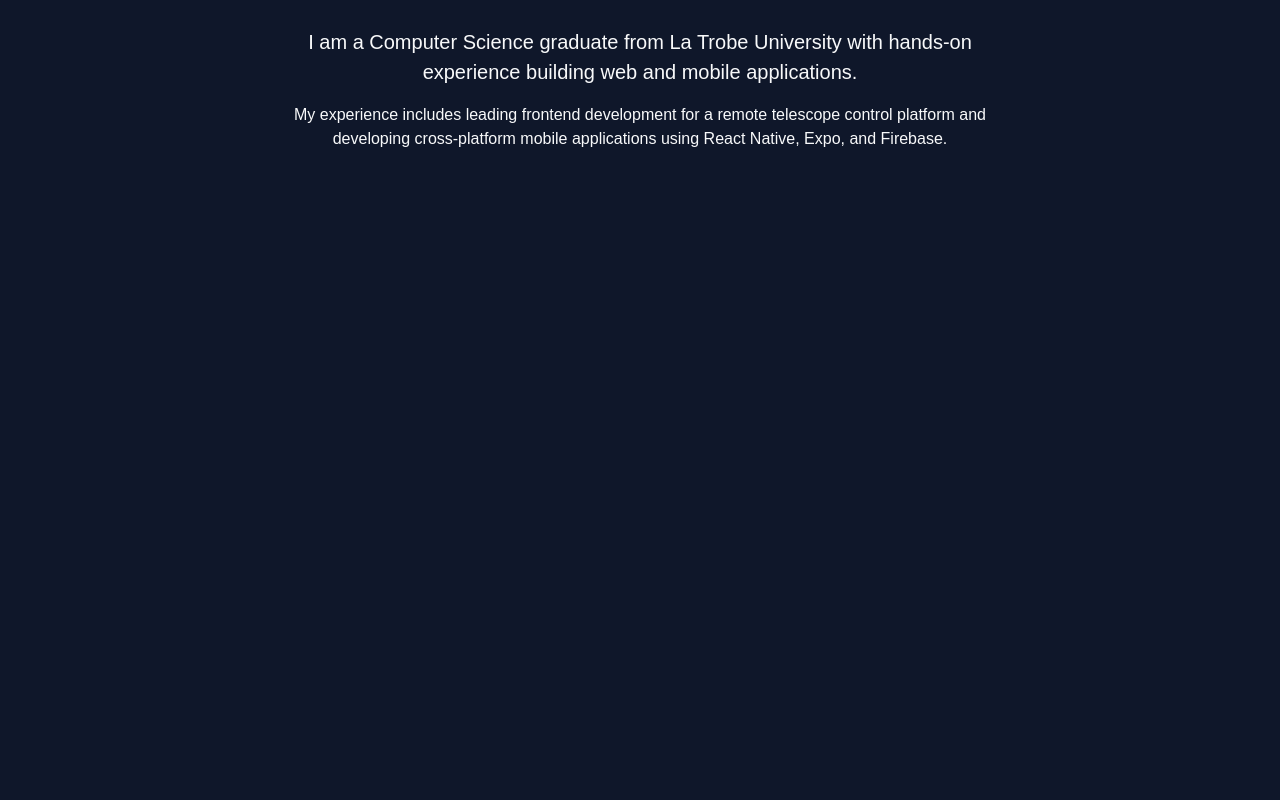
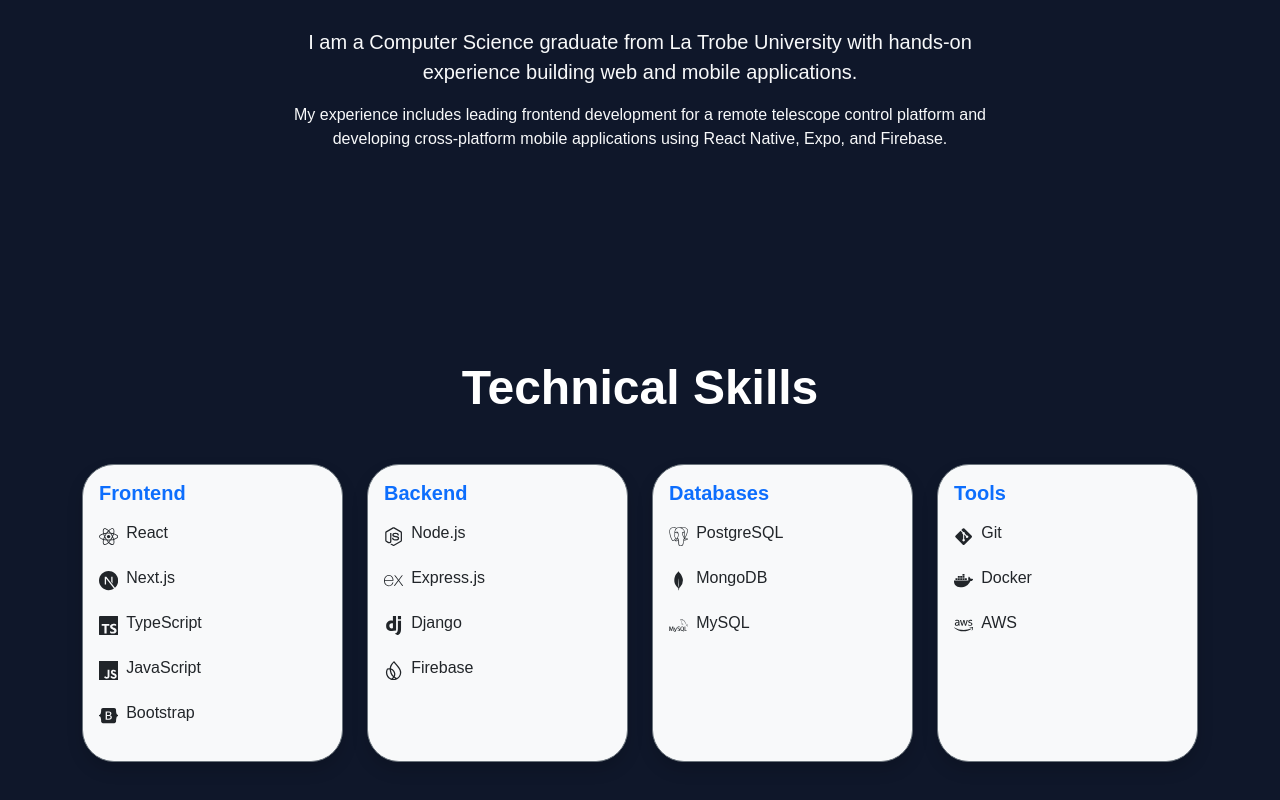
Before and after one commit to maliksaaad906-jpg/portfolio, a Next.js app: page / in a window 1280 px wide. Shown: the part 724-1524 px from the top of the page. Before the commit the page ends 987 px from the top, so only its background shows below. Built offline with nearby package versions, Linux system fonts and the light colour scheme.

Commit message:
Add technical skills section

```diff
--- a/app/page.tsx
+++ b/app/page.tsx
@@ -1,12 +1,15 @@
 import Navbar from "../components/Navbar"
 import Hero from "../components/Hero"
 import About from "@/components/About";
+import Skills from "@/components/Skills";
 
 export default function Home() {
   return (
     <>     <Navbar/>
      <Hero/>
      <About/>
+     <Skills/>
+
      </>
 
   );
--- a/components/Skills.tsx
+++ b/components/Skills.tsx
@@ -0,0 +1,81 @@
+import React from 'react'
+import {
+    FaReact,
+    FaNodeJs,
+    FaGitAlt,
+    FaDocker,
+    FaAws,
+  } from "react-icons/fa";
+
+  import {
+    SiNextdotjs,
+    SiTypescript,
+    SiJavascript,
+    SiBootstrap,
+    SiExpress,
+    SiDjango,
+    SiFirebase,
+    SiPostgresql,
+    SiMongodb,
+    SiMysql,
+  } from "react-icons/si";
+
+export default function Skills() {
+    const skills = [
+        {
+          title: "Frontend",
+          items: [
+            { name: "React", icon: <FaReact /> },
+            { name: "Next.js", icon: <SiNextdotjs /> },
+            { name: "TypeScript", icon: <SiTypescript /> },
+            { name: "JavaScript", icon: <SiJavascript /> },
+            { name: "Bootstrap", icon: <SiBootstrap /> },
+          ],
+        },
+        {
+          title: "Backend",
+          items: [
+            { name: "Node.js", icon: <FaNodeJs /> },
+            { name: "Express.js", icon: <SiExpress /> },
+            { name: "Django", icon: <SiDjango /> },
+            { name: "Firebase", icon: <SiFirebase /> },
+          ],
+        },
+        {
+          title: "Databases",
+          items: [
+            { name: "PostgreSQL", icon: <SiPostgresql /> },
+            { name: "MongoDB", icon: <SiMongodb /> },
+            { name: "MySQL", icon: <SiMysql /> },
+          ],
+        },
+        {
+          title: "Tools",
+          items: [
+            { name: "Git", icon: <FaGitAlt /> },
+            { name: "Docker", icon: <FaDocker /> },
+            { name: "AWS", icon: <FaAws /> },
+          ],
+        },
+      ];
+  return (
+    <section className="py-5" id="skills">
+        <div className="container py-5">
+            <h2 className="fw-bold display-5 text-center mb-5">Technical Skills</h2>
+            <div className="row g-4">
+                {skills.map((skill)=>(
+                    <div className="col-md-6 col-lg-3" key={skill.title}>
+                    <div className='card rounded-5 bg-light border-secondary h-100 shadow'>
+                    <div className='card-body'>
+                        <h5 className="card-title text-primary fw-bold ">{skill.title}</h5>
+                        <ul className="list-unstyled mt-3 mb-0">
+                            {skill.items.map((item)=> (<li className=' text-dark mb-3 d-flex align-item-center gap-2' key= {item.name}><span style ={{fontSize : "1.2rem"}}>{item.icon}</span>{item.name}</li>))}
+                        </ul>
+                    </div>
+                    </div>
+                </div>))}
+            </div>
+        </div>
+    </section>
+  )
+}
```
